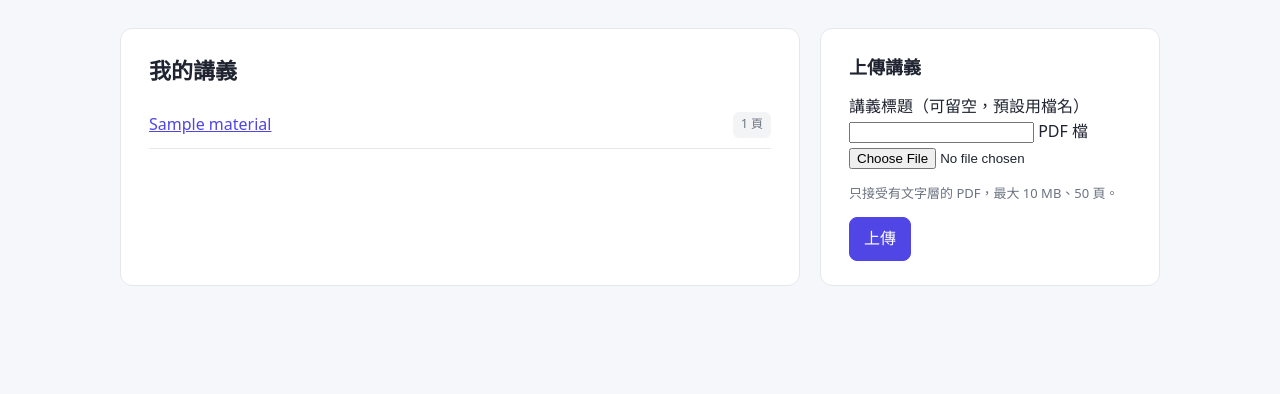
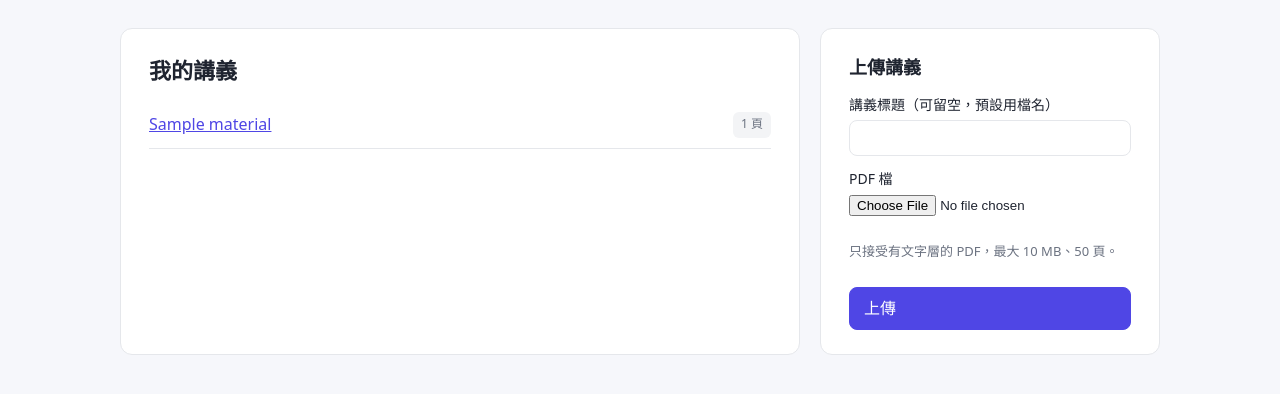
Before and after one commit to CourseBuddy-AI/CourseBuddy, a Flask app: template app/templates/dashboard.html in a window 1280 px wide. Shown: the part 54-448 px from the top of the page. Run offline with Flask 3, Linux system fonts and the light colour scheme; the template is opened without the code that fills it: most values are stand-ins (such as "Sample title", 1, 10 or a date in 2020).

Commit message:
style(upload): 上傳表單樣式

```diff
--- a/app/static/style.css
+++ b/app/static/style.css
@@ -33,3 +33,5 @@ h1 { font-size:22px; margin:0 0 14px; } h2 { font-size:18px; margin:0 0 12px; }
 .table { width:100%; border-collapse:collapse; } .table th, .table td { text-align:left; padding:8px; border-bottom:1px solid var(--line); }
 .flash { background:#fef3c7; border:1px solid #fde68a; padding:10px 14px; border-radius:8px; margin-bottom:16px; }
 .errcode { font-size:48px; color:var(--warn); margin:0; }
+.upload { display:flex; flex-direction:column; gap:12px; } .upload label { display:flex; flex-direction:column; gap:4px; font-size:14px; }
+.upload input[type=text] { padding:6px 10px; border:1px solid var(--line); border-radius:8px; font:inherit; }
```
